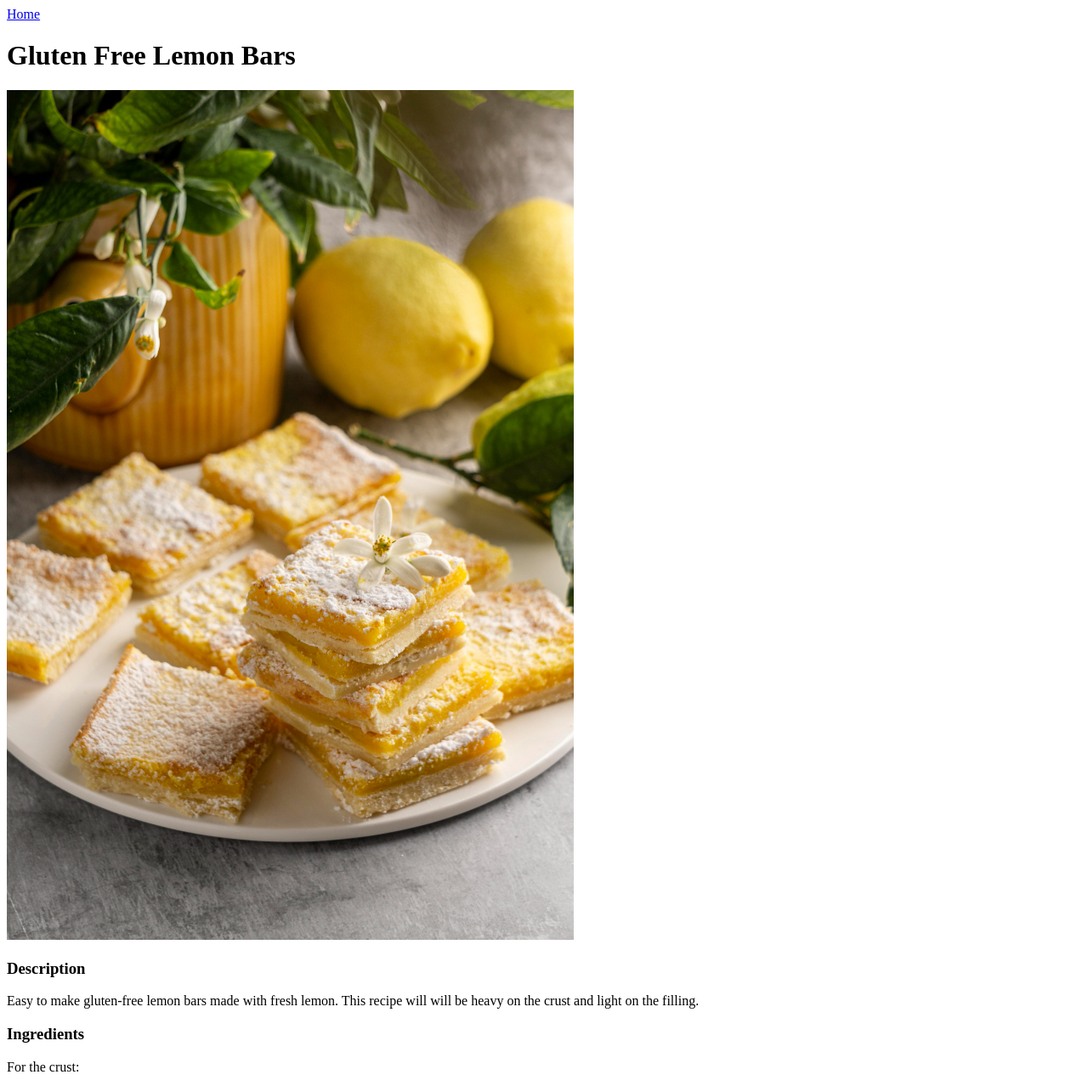
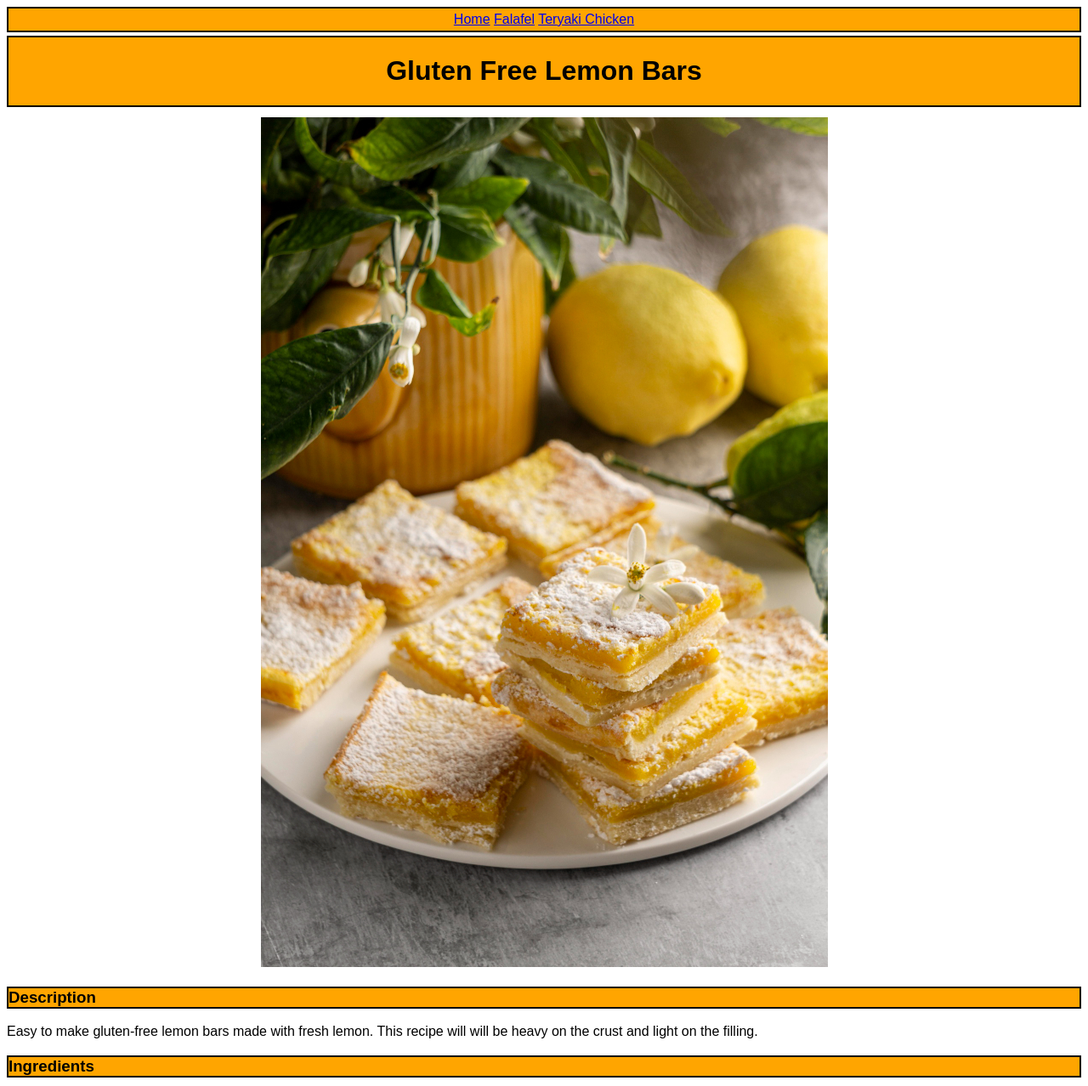
Before and after one commit to qbirming/odin-recipes, a plain HTML site: page recipes/lemonbars.html in a window 1280 px wide. Shown: the top 1278 px of the page at 85% size. Drawn offline with Linux system fonts and the light colour scheme.

Commit message:
Added basic CSS

```diff
--- a/recipes/lemonbars.html
+++ b/recipes/lemonbars.html
@@ -3,14 +3,22 @@
     <head>
         <meta charset="utf-8">
         <title>Lemon Bars|Gluten Free Recipes</title>
+        <link rel="stylesheet" href="../styles.css">
     </head>
     <body>
+        <div class="nav">
             <a href="../index.html">Home</a>
+            <a href="falafel.html">Falafel</a>
+            <a href="teriyakichicken.html">Teryaki Chicken</a>
+        </div>
+        <div class="title">
             <h1>Gluten Free Lemon Bars</h1>
+        </div>
         <img src="../images/lemon-bars.jpg" alt="Lemon Bars on a plate" height="1000" width="667">
-        <h3>Description</h3>
+        <div class="recipes">
+            <h3 class="heading">Description</h3>
             <p>Easy to make gluten-free lemon bars made with fresh lemon. This recipe will will be heavy on the crust and light on the filling.</p>
-        <h3>Ingredients</h3>
+            <h3 class="heading">Ingredients</h3>
             <p>For the crust:</p>
             <ul>
                 <li>1 cup Gluten-free Flour</li>
@@ -27,7 +35,7 @@
                 <li>3 tablespoons Fresh Lemon Juice</li>
                 <li>1/4 teaspoon Gluten-free Baking Powder</li>
             </ul>
-        <h3>Steps</h3>
+            <h3 class="heading">Steps</h3>
             <ol>
                 <li>Preheat oven to 350F. Position rack in the center of the oven. Line an 8" x 8" x 2" pan with parchment paper; set aside.</li>
                 <li>In a medium mixing bowl, beat the 1/3 cup butter with an electric mixer for 30 seconds. Add 1/4 cup of sugar. Mix until combined.</li>
@@ -37,5 +45,6 @@
                 <li>Bake an additional 20 minutes, or until light brown and the center is set. Cool at room temperature on a wire rack.</li>
                 <li>Refridgerate for an hour before cutting into bars.</li>
             </ol>
+        </div>
     </body>
 </html>
--- /dev/null
+++ b/styles.css
@@ -0,0 +1,32 @@
+body {
+    font-family: sans-serif;
+    text-align: center;
+}
+
+.title {
+    background-color: orange;
+    border: 2px solid black;
+    margin-top: 4px;
+    margin-bottom: 12px;
+}
+
+.menu {
+    display: flex;
+    justify-content: center;
+    gap: 20px;
+}
+
+.nav {
+    background-color: orange;
+    border: 2px solid black;
+    padding: 4px;
+}
+
+.recipes {
+    text-align: left;
+}
+
+.heading {
+    background-color: orange;
+    border: 2px solid black;
+}
```
Also changed, not shown: index.html (+9 -4 lines), recipes/falafel.html (+12 -3 lines), recipes/teriyakichicken.html (+12 -3 lines). Lines whose indentation alone changed are shown as unchanged.
